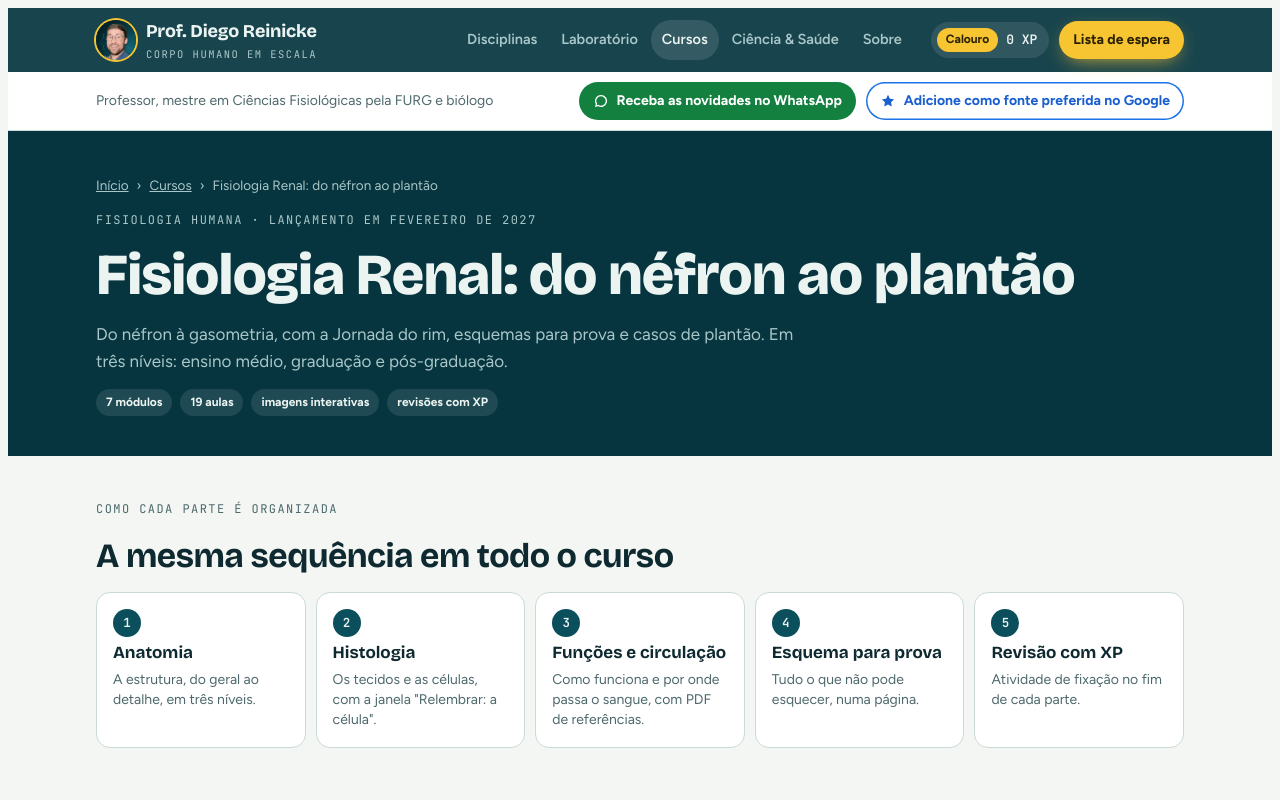
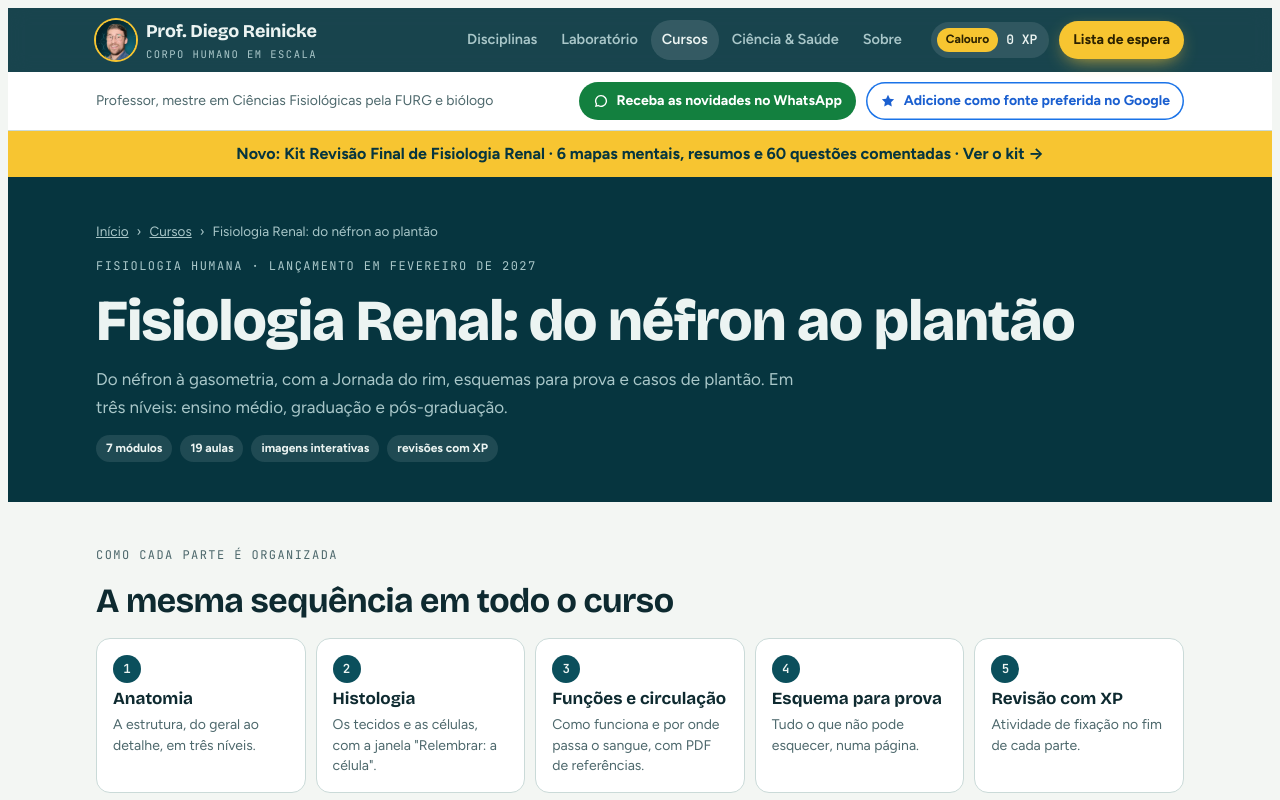
Before and after one commit to profdiegoreinicke/profdiegoreinicke.github.io, a plain HTML site: page cursos/fisiologia-renal/index.html in a window 1280 px wide. Shown: the top 800 px of the page. Drawn offline with nearby package versions, Linux system fonts and the light colour scheme.

Commit message:
Curso de Fisiologia Renal: faixa do Kit Revisão Final

```diff
--- a/cursos/fisiologia-renal/index.html
+++ b/cursos/fisiologia-renal/index.html
@@ -58,6 +58,7 @@
 </header>
 <div class="topstrip"><div class="wrap"><p class="who">Professor, mestre em Ciências Fisiológicas pela FURG e biólogo</p><div class="follow follow-strip"><a class="btn btn-sm btn-wa" href="https://whatsapp.com/channel/0029VbEVPD55Ui2Vn8RBlE2I" target="_blank" rel="noopener"><svg width="16" height="16" viewBox="0 0 24 24" aria-hidden="true"><path fill="currentColor" d="M12 3a9 9 0 0 0-7.8 13.5L3 21l4.6-1.2A9 9 0 1 0 12 3Zm0 2a7 7 0 1 1-3.6 13l-.3-.2-2.4.6.6-2.3-.2-.3A7 7 0 0 1 12 5Z"/></svg><span><span class="lg">Receba as novidades no </span>WhatsApp</span></a><a class="btn btn-sm btn-gsrc" href="https://www.google.com/preferences/source?q=profdiegoreinicke.github.io" target="_blank" rel="noopener" title="Abre o Google para marcar este site como fonte preferida"><svg width="16" height="16" viewBox="0 0 24 24" aria-hidden="true"><path fill="currentColor" d="m12 2.8 2.8 5.8 6.4.9-4.6 4.5 1.1 6.3L12 17.3l-5.7 3 1.1-6.3-4.6-4.5 6.4-.9Z"/></svg><span><span class="lg">Adicione como </span>fonte preferida no Google</span></a></div></div></div>
 <main id="conteudo">
+<a class="kitbar" href="/kit-revisao-final/" style="display:block;background:var(--sun);color:#06353F;text-align:center;padding:12px 16px;font-weight:700;text-decoration:none;line-height:1.35">Novo: Kit Revisão Final de Fisiologia Renal · 6 mapas mentais, resumos e 60 questões comentadas · Ver o kit →</a>
 <div class="phead"><div class="wrap"><nav class="crumbs" aria-label="Você está em"><a href="/">Início</a><span>›</span><a href="/cursos/">Cursos</a><span>›</span><span>Fisiologia Renal: do néfron ao plantão</span></nav><p class="eyebrow light">Fisiologia Humana · lançamento em fevereiro de 2027</p><h1>Fisiologia Renal: do néfron ao plantão</h1><p class="lead">Do néfron à gasometria, com a Jornada do rim, esquemas para prova e casos de plantão. Em três níveis: ensino médio, graduação e pós-graduação.</p><div style="display:flex;gap:8px;flex-wrap:wrap"><span class="chip dark">7 módulos</span><span class="chip dark">19 aulas</span><span class="chip dark">imagens interativas</span><span class="chip dark">revisões com XP</span></div></div></div>
 <div class="wrap" style="padding-block:44px 72px;display:flex;flex-direction:column;gap:56px">
   <section class="section">
```
